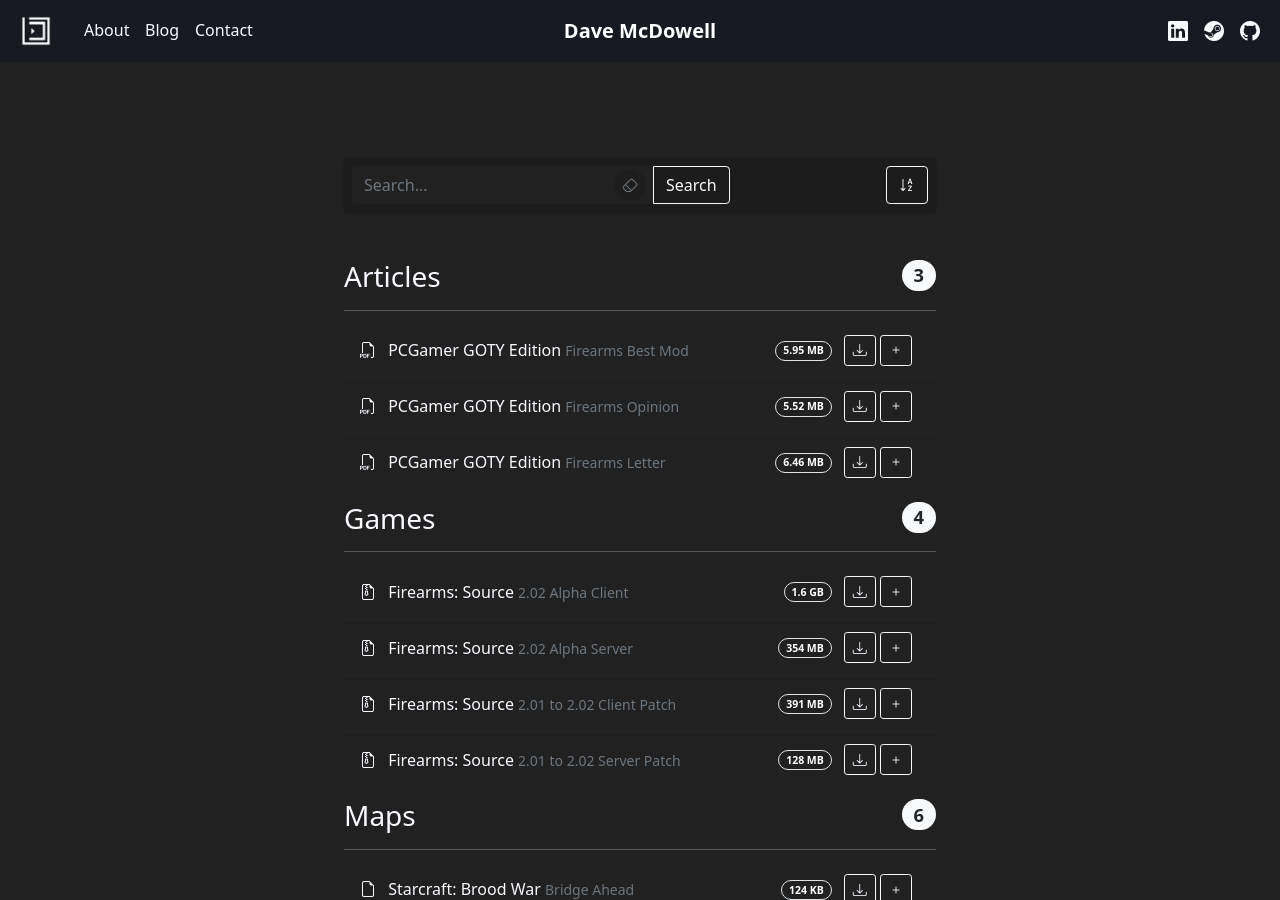
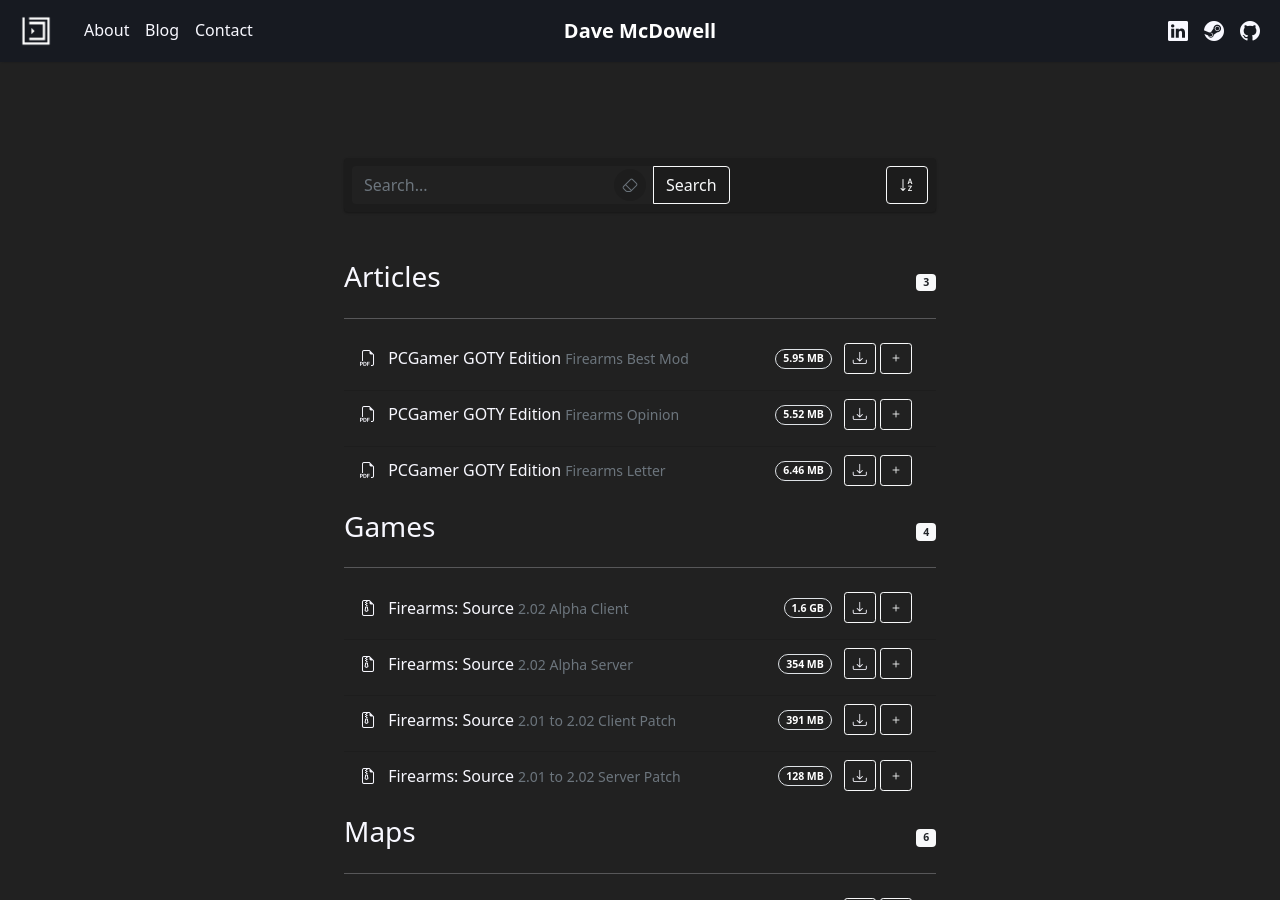
Before and after one commit to davemcdowell/portfolio, a Jekyll site: the page built from downloads.html, in a window 1280 px wide and 900 px high, scrolled down 853 px. Built offline with Jekyll 4.4.1, drawn with Linux system fonts in a browser that asks for light colours; nearby versions of some CDN libraries.

Commit message:
Update downloads.html

```diff
--- a/downloads.html
+++ b/downloads.html
@@ -26,7 +26,10 @@
               {%- include forms/search-form.html -%}
               {%- assign downloads = site.data.downloads.files | where_exp:"file", "file.group != 'Links'" -%}
               {%- for download in downloads -%}
-                <h3>{{ download.group }}<small><span class="float-end badge rounded-pill bg-light text-dark">{{ download.items.size }}</span></small></h3>
+                <div class="d-flex justify-content-between align-items-center">
+                  <h3>{{ download.group }}</h3>
+                  <small><span class="badge bg-light text-dark">{{ download.items.size }}</span></small>
+                </div>
                 <hr>
                 <ul class="list-group list-group-flush mb-2">
                 {%- for item in download.items -%}
```
